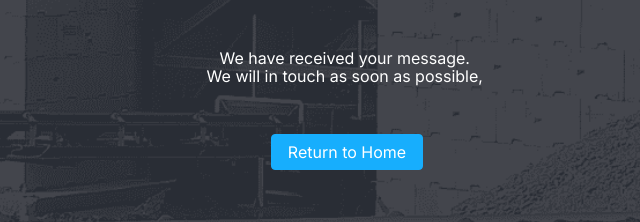
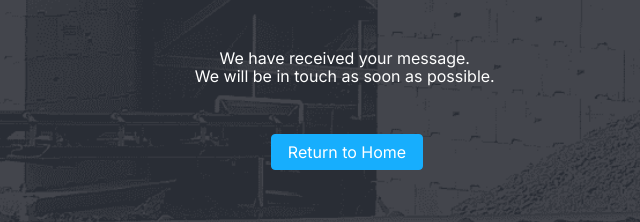
Before and after one commit to Cosmoweb/JF-Contracting-HTML, a website built with Parcel: page thank-you.html in a window 1280 px wide. Shown: the part 418-640 px from the top of the page, 293-933 px from the left. Built offline with nearby package versions, Linux system fonts and the light colour scheme.

Commit message:
Update thank-you page

```diff
--- a/thank-you.html
+++ b/thank-you.html
@@ -77,7 +77,7 @@
             <span class="thank-you-text3">
               <span>We have received your message.&nbsp;</span>
               <br />
-              <span>We will in touch as soon as possible,&nbsp;</span>
+              <span>We will be in touch as soon as possible.&nbsp;</span>
               <br />
             </span>
             <a href="index.html" class="thank-you-navlink button">
```
